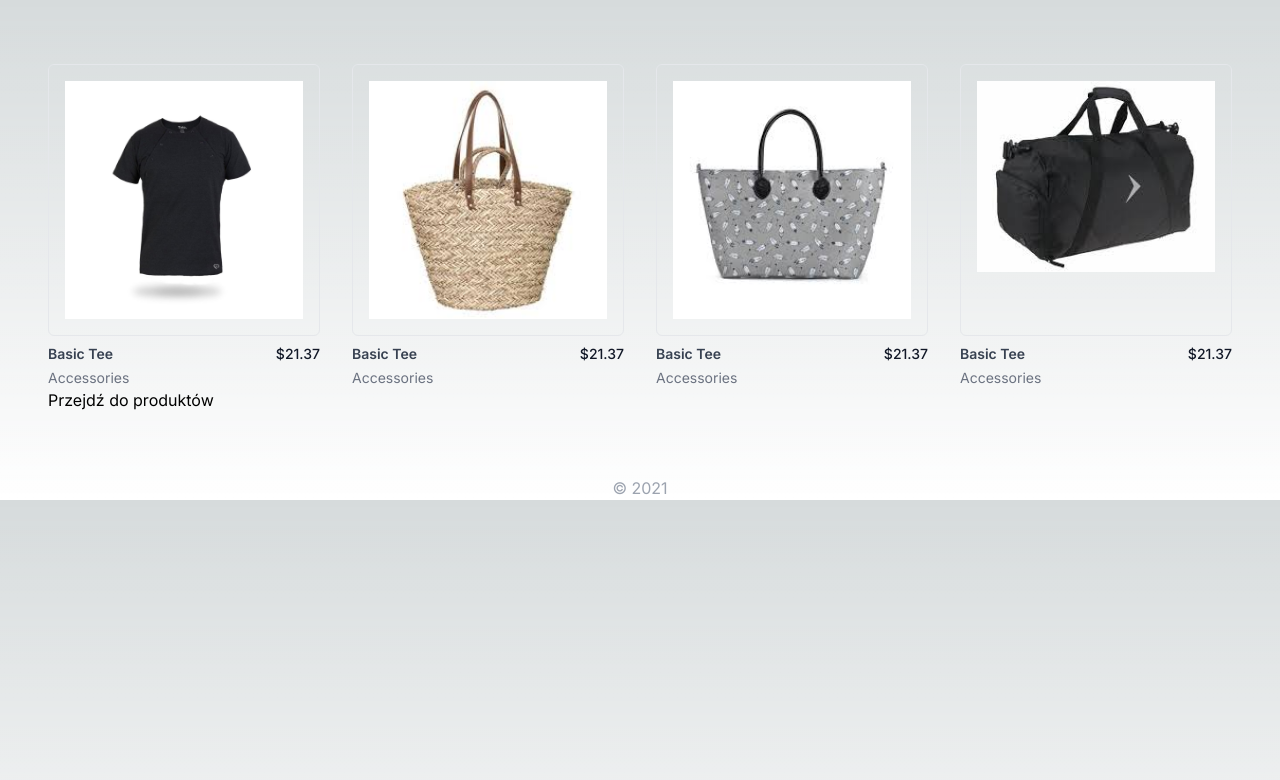
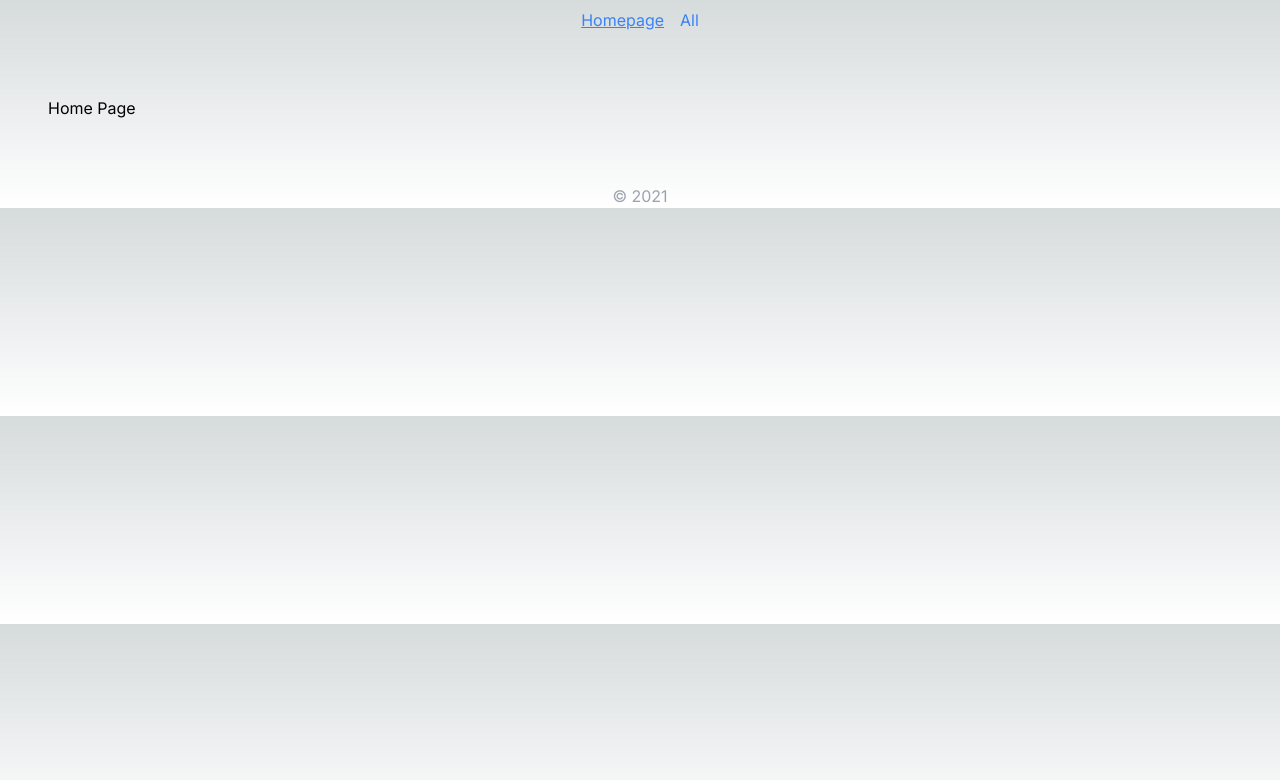
Before and after one commit to takimi12/Week-2, a Next.js app: page / in a window 1280 px wide. Shown: the top 780 px of the page. Built offline with nearby package versions, Linux system fonts and the light colour scheme.

Commit message:
First Activelink

```diff
--- a/package.json
+++ b/package.json
@@ -14,6 +14,7 @@
 		"@types/react": "18.2.21",
 		"@types/react-dom": "18.2.7",
 		"autoprefixer": "10.4.15",
+		"clsx": "^2.0.0",
 		"eslint-config-next": "13.4.19",
 		"git": "^0.1.5",
 		"next": "13.4.19",
--- a/src/app/layout.tsx
+++ b/src/app/layout.tsx
@@ -1,6 +1,7 @@
 import "./globals.css";
 import type { Metadata } from "next";
 import { Inter } from "next/font/google";
+import { ActiveLink } from "@/ui/atoms/ActiveLink";
 
 const inter = Inter({ subsets: ["latin"] });
 
@@ -17,13 +18,23 @@ export default function RootLayout({
 	return (
 		<html lang="pl">
 			<body className={inter.className}>
-			<section className="mx-auto max-w-md p-12 sm:max-w-2xl sm:py-16 md:max-w-4xl lg:max-w-7xl">
-				{children}
+				<nav>
+					<ul className="mt-2 flex justify-center space-x-4">
+						<li>
+							<ActiveLink href="/">Homepage</ActiveLink>
+						</li>
+						<li>
+							<ActiveLink href="/products">All</ActiveLink>
+						</li>
+					</ul>
+				</nav>
+				<section className="mx-auto max-w-md p-12 sm:max-w-2xl sm:py-16 md:max-w-4xl lg:max-w-7xl">
+					{children}
 				</section>
 				<footer>
 					<p className="text-center text-gray-400"> &copy; 2021</p>
 				</footer>
-				</body>
+			</body>
 		</html>
 	);
 }
--- a/src/app/page.tsx
+++ b/src/app/page.tsx
@@ -1,57 +1,3 @@
-import type { ProductItemType } from "@/ui/Types";
-import { ProductList } from "@/ui/organisms/ProductList";
-import Link from "next/link";
-import "tailwindcss/tailwind.css";
-
-const products: ProductItemType[] = [
-	{
-		id: "1",
-		category: "Accessories",
-		name: "Basic Tee",
-		price: 2137,
-		coverImage: {
-			alt: "",
-			src: "/product1.jpg",
-		},
-	},
-	{
-		id: "2",
-		category: "Accessories",
-		name: "Basic Tee",
-		price: 2137,
-		coverImage: {
-			alt: "",
-			src: "/product2.jpg",
-		},
-	},
-	{
-		id: "3",
-		category: "Accessories",
-		name: "Basic Tee",
-		price: 2137,
-		coverImage: {
-			alt: "",
-			src: "/product3.jpg",
-		},
-	},
-	{
-		id: "4",
-		category: "Accessories",
-		name: "Basic Tee",
-		price: 2137,
-		coverImage: {
-			alt: "",
-			src: "/product4.jpg",
-		},
-	},
-];
-
-export default function HomeList() {
-	return (
-		<>
-			<ProductList products={products} />
-
-			<Link href="/products">Przejdź do produktów</Link>
-	</>
-	);
+export default function HomePage() {
+	return <div>Home Page</div>;
 }
--- /dev/null
+++ b/src/app/products/page.tsx
@@ -0,0 +1,57 @@
+import type { ProductItemType } from "@/ui/Types";
+import { ProductList } from "@/ui/organisms/ProductList";
+import Link from "next/link";
+import "tailwindcss/tailwind.css";
+
+const products: ProductItemType[] = [
+	{
+		id: "1",
+		category: "Accessories",
+		name: "Basic Tee",
+		price: 2137,
+		coverImage: {
+			alt: "",
+			src: "/product1.jpg",
+		},
+	},
+	{
+		id: "2",
+		category: "Accessories",
+		name: "Basic Tee",
+		price: 2137,
+		coverImage: {
+			alt: "",
+			src: "/product2.jpg",
+		},
+	},
+	{
+		id: "3",
+		category: "Accessories",
+		name: "Basic Tee",
+		price: 2137,
+		coverImage: {
+			alt: "",
+			src: "/product3.jpg",
+		},
+	},
+	{
+		id: "4",
+		category: "Accessories",
+		name: "Basic Tee",
+		price: 2137,
+		coverImage: {
+			alt: "",
+			src: "/product4.jpg",
+		},
+	},
+];
+
+export default function ProductsPage() {
+	return (
+		<>
+			<ProductList products={products} />
+
+			<Link href="/products">Przejdź do produktów</Link>
+		</>
+	);
+}
--- a/src/app/test1/page.tsx
+++ b/src/app/test1/page.tsx
@@ -1,9 +1,13 @@
 import { ProductCounter } from "@/ui/atoms/ProductCounter";
 import { TestServer } from "@/ui/atoms/TestServer";
+import Link from "next/link";
 
 export default async function Page() {
 	return (
 		<div>
+			<Link href="/test2" prefetch={true} className="hover:underline">
+				Przejdź do tes2
+			</Link>
 			<ProductCounter>
 				<TestServer />
 			</ProductCounter>
--- /dev/null
+++ b/src/ui/atoms/ActiveLink.tsx
@@ -0,0 +1,28 @@
+"use client";
+import Link from "next/link";
+import clsx from "clsx";
+import { usePathname } from "next/navigation";
+import { ReactNode } from "react";
+
+export const ActiveLink = ({
+	href,
+	children,
+}: {
+	href: string;
+	children: ReactNode;
+}) => {
+	const pathname = usePathname();
+	const isActive = pathname === href;
+
+	return (
+		<Link
+			href={href}
+			className={clsx(
+				`text-blue-500 hover:text-blue-600`,
+				isActive && `underline`,
+			)}
+		>
+			{children}
+		</Link>
+	);
+};
--- a/src/ui/atoms/ProductCounter.tsx
+++ b/src/ui/atoms/ProductCounter.tsx
@@ -1,4 +1,9 @@
 "use client";
+import {
+	useParams,
+	usePathname,
+	useSearchParams,
+} from "next/navigation";
 import { ReactNode, useState } from "react";
 
 export const ProductCounter = ({
```
Also changed, not shown: src/pages/products1.tsx (renamed from src/pages/products.tsx), 1 other file (tests, documents, lock files or other folders).
